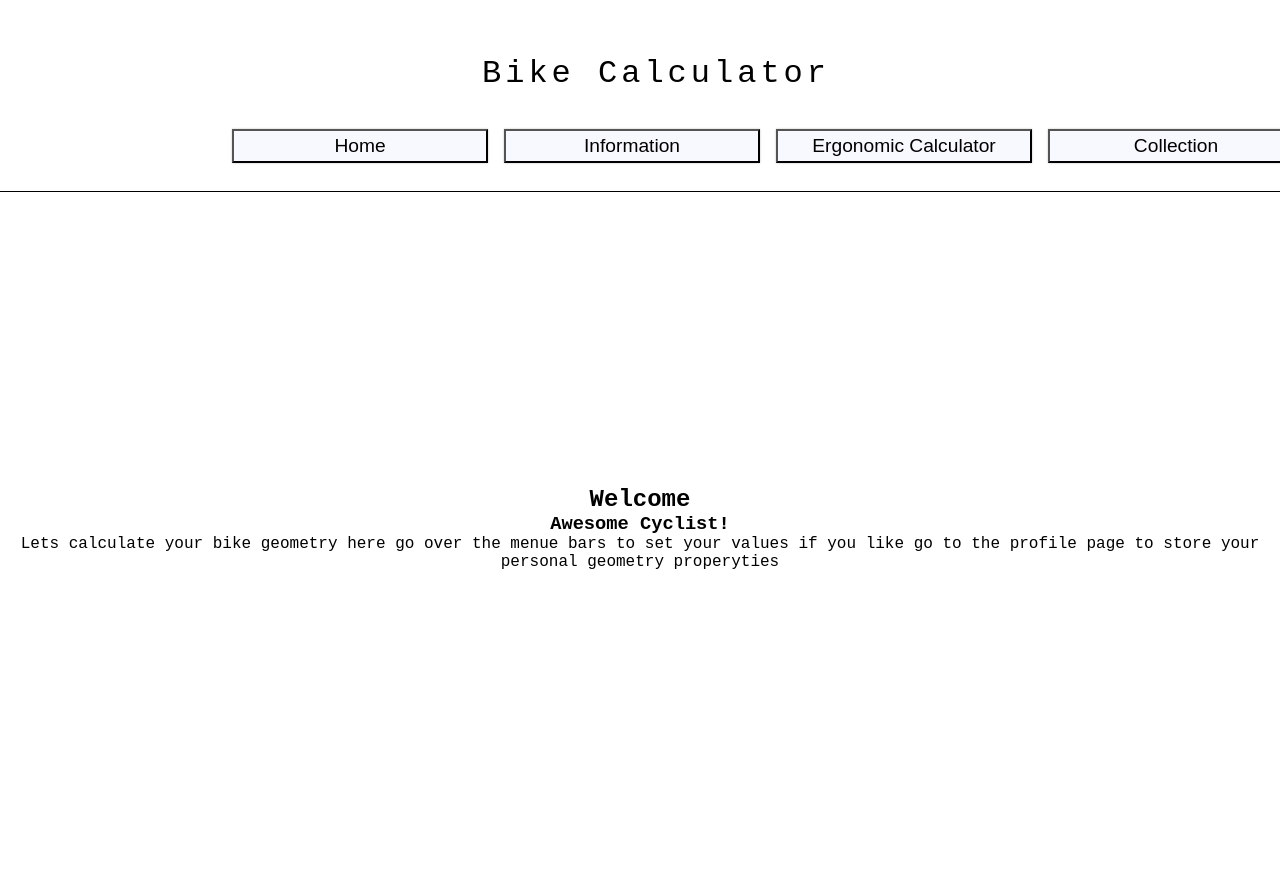
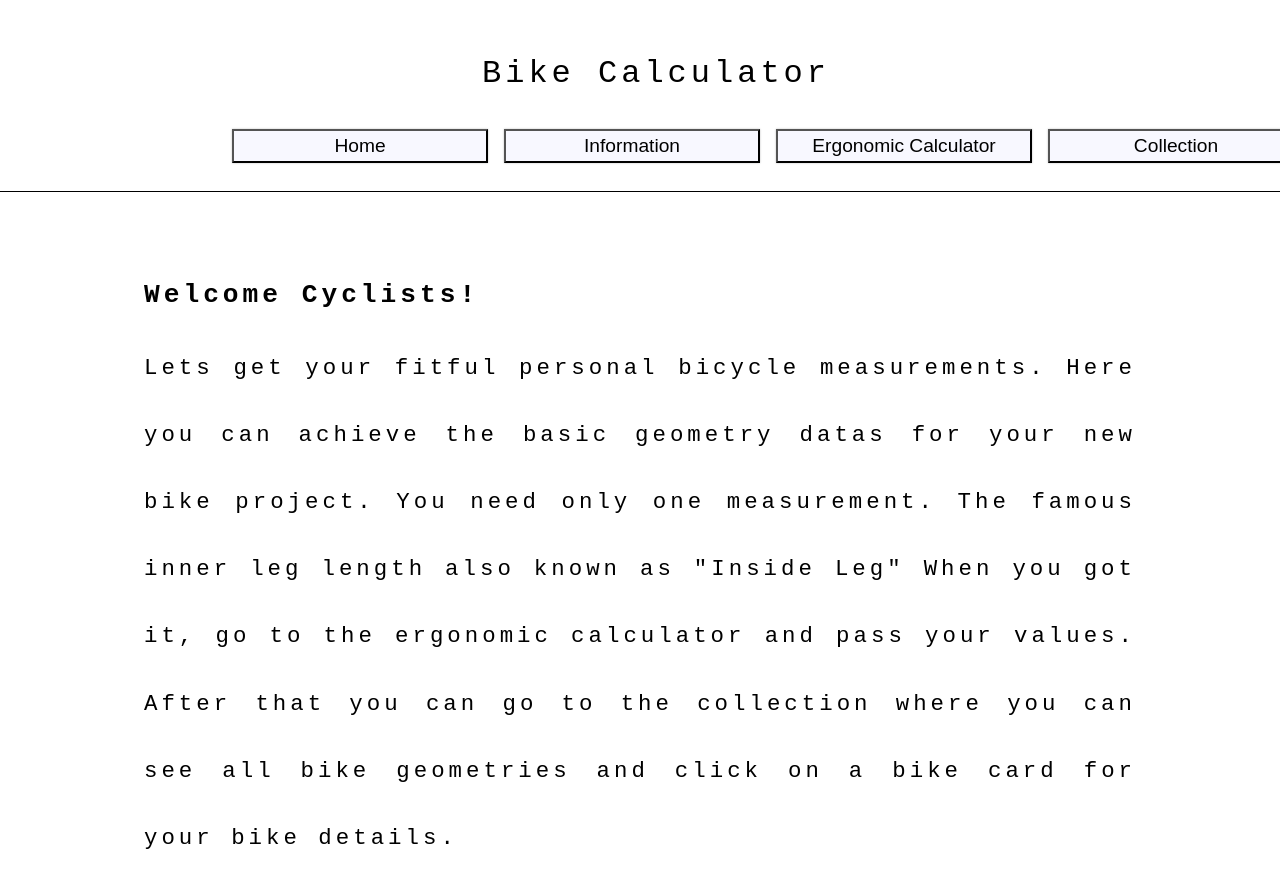
Before and after one commit to thisKonrad/bike_geometry, a Next.js app: page / in a window 1280 px wide. Before the commit the page ends 800 px from the top, so only its background shows below. Built offline with nearby package versions, Linux system fonts and the light colour scheme.

Commit message:
black n white home styles and text changed

```diff
--- a/pages/index.jsx
+++ b/pages/index.jsx
@@ -8,17 +8,19 @@ export default function Home() {
     currentPageTitle={'Bike Calculator'}>
     </Header>
     <main className={styles.main}>
-      <article>
-      <h1>Welcome</h1>
-      <h3>Awesome Cyclist!</h3>
-        <div>
-          Lets calculate your bike geometry here
-          go over the menue bars to set your values
-          if you like go to the profile page
-          to store your personal
-          geometry properyties
-        </div>
+      <section className={styles.jumbo}>
+      <article className={styles.article}>
+        <h1>Welcome Cyclists!</h1>
+        <p>
+        Lets get your fitful personal bicycle measurements.
+        Here you can achieve the basic geometry datas for your new bike project.
+        You need only one measurement.
+        The famous inner leg length also known as "Inside Leg"
+        When you got it, go to the ergonomic calculator and pass your values.
+        After that you can go to the collection where you can see
+        all bike geometries and click on a bike card for your bike details.</p>
       </article>
+    </section>
     </main>
     </>)
 }
--- a/styles/Home.module.css
+++ b/styles/Home.module.css
@@ -14,6 +14,17 @@ text-align: center;
 background-color: var(--backgroundColor);
 }
 
+.jumbo{
+    width: 62rem;
+}
+
+.article{
+    font-size: 1.4rem;
+    line-height: 3;
+    text-align: justify;
+    letter-spacing: 4px;
+}
+
 .loader{
     margin-top: 40vh;
     margin-left: 20vw;
--- a/styles/InfoStyle.module.css
+++ b/styles/InfoStyle.module.css
@@ -24,11 +24,12 @@
     font-size: 1.4rem;
     line-height: 2.5;
     letter-spacing: 2px;
-    border: 1px solid black;
+   /* border: 1px solid black; */
 }
 
 .accordeon_header{
     cursor: pointer;
+    text-align: center;
     margin: 1rem;
     padding: 1rem;
     border: 1px solid black;
@@ -42,5 +43,7 @@
 }
 
 .accordeon_content{
+    margin: 1rem;
+    text-align: justify;
     padding: 1em;
 }
```
